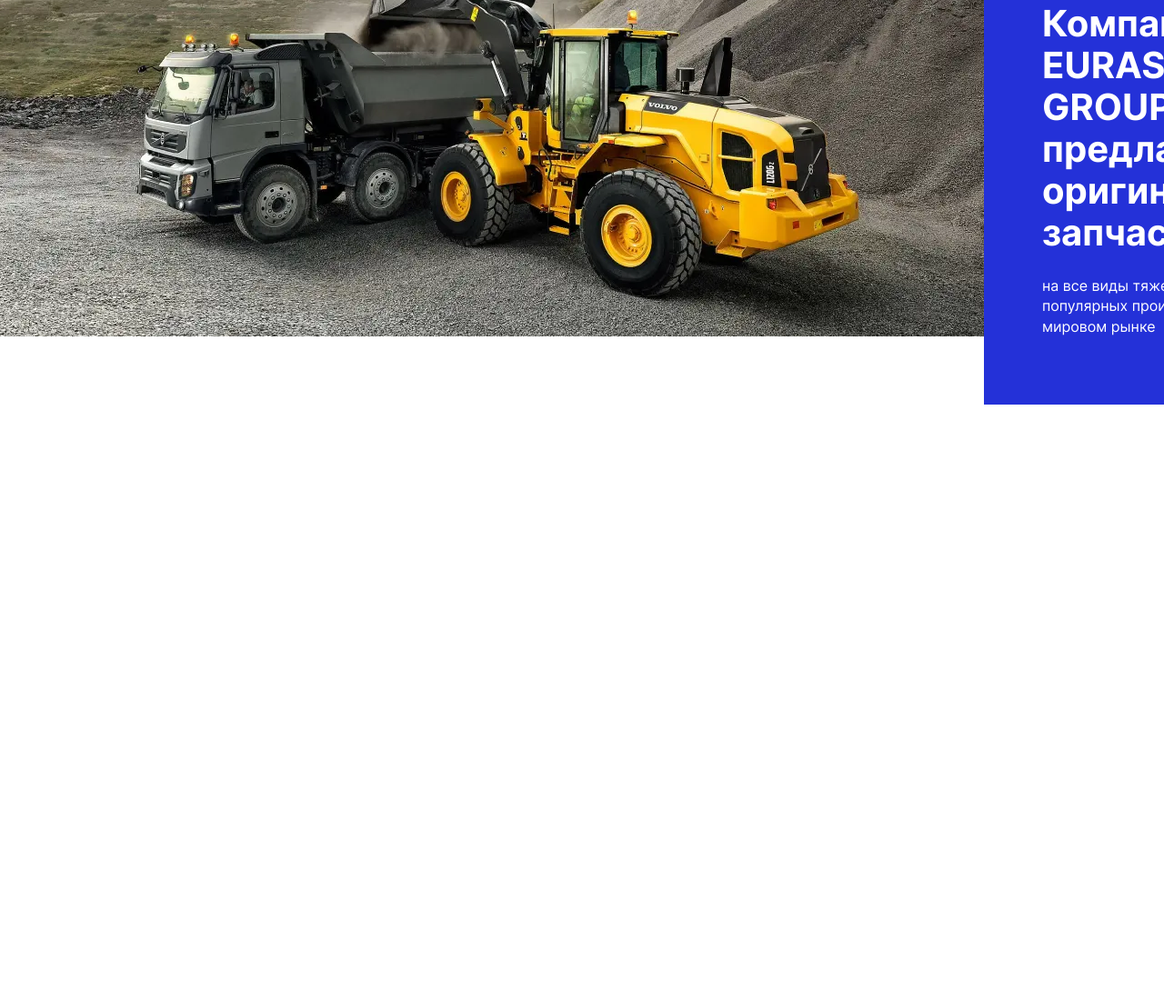
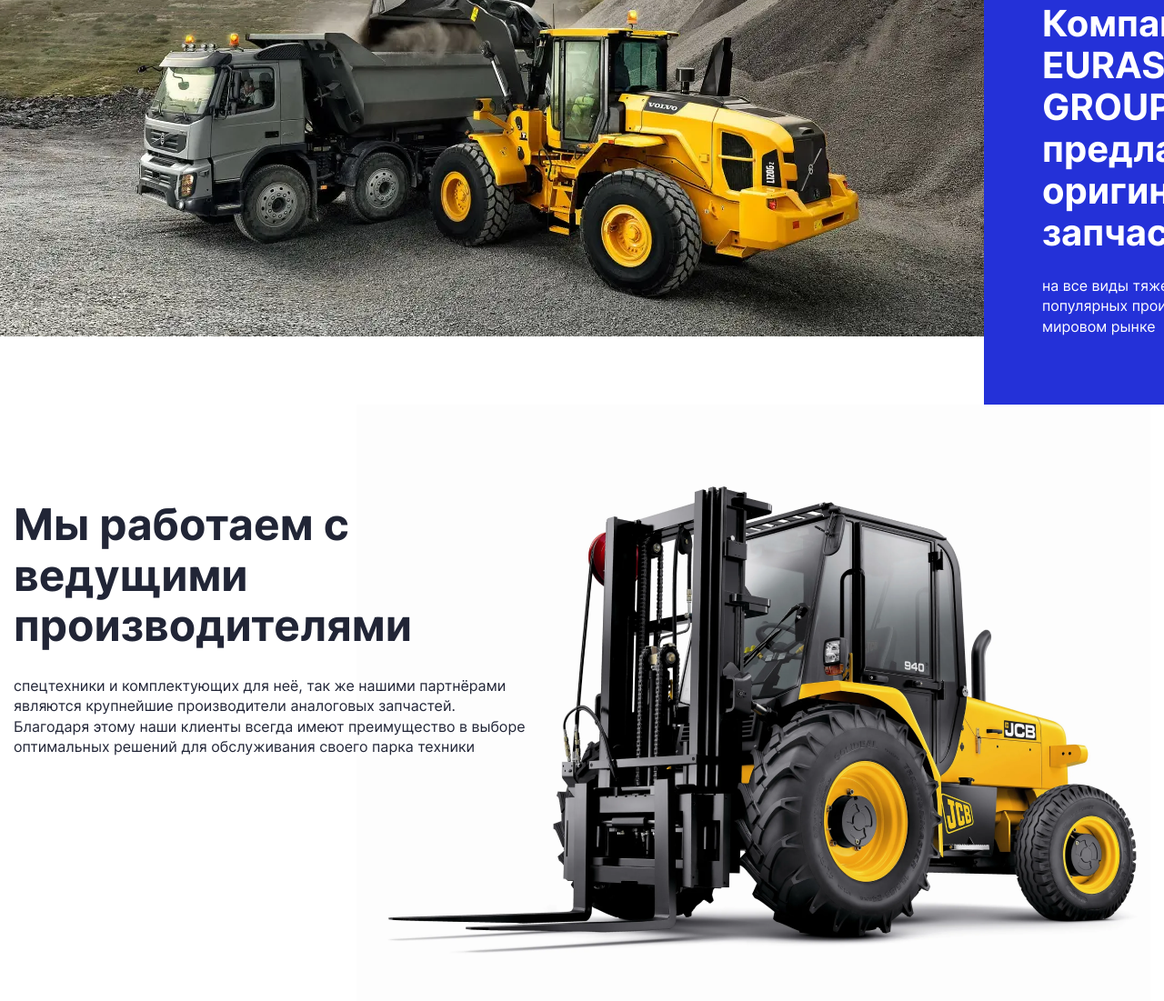
Before and after one commit to Unleashed97/eurasia-group, a website: page src/index.html in a window 1280 px wide. Shown: the part 5666-6767 px from the top of the page at 91% size. Before the commit the page ends 6111 px from the top, so only its background shows below. Drawn offline with nearby package versions, Linux system fonts and the light colour scheme; files that its build step writes are made by us from their sources; files whose address does not match are found by name.

Commit message:
feat: add section lead manufacturers

```diff
--- a/src/index.html
+++ b/src/index.html
@@ -719,6 +719,23 @@
                 </div>
             </div>
         </section>
+
+        <!-- section lead manufacturers -->
+        <section class="section section--lead-manufacturers">
+            <div class="container">
+                <div class="section__inner">
+                    <div class="section__header">
+                        <h3 class="section__title">Мы работаем
+                            с ведущими производителями</h3>
+                        <p class="section__subtitle">
+                            спецтехники и комплектующих для неё, так же нашими партнёрами являются крупнейшие
+                            производители аналоговых запчастей. Благодаря этому наши клиенты всегда имеют преимущество в
+                            выборе оптимальных решений для обслуживания своего парка техники
+                        </p>
+                    </div>
+                </div>
+            </div>
+        </section>
     </main>
     <!-- footer include -->
     @@include('html/partials/footer.html')
--- a/src/scss/components/section.scss
+++ b/src/scss/components/section.scss
@@ -219,6 +219,24 @@
         }
     }
 
+    &--lead-manufacturers {
+        .section__inner {
+            height: 656px;
+            background: url('../img/section/lead-manufacturers/forklift.png')
+                no-repeat;
+            background-position-x: right;
+        }
+
+        .section__title {
+            margin-top: 104px;
+            max-width: 441px;
+        }
+
+        .section__subtitle {
+            max-width: 566px;
+        }
+    }
+
     &__inner {
         width: 100%;
         display: flex;
```
Also changed, not shown: dist/css/style.min.css, dist/img/section/lead-manufacturers/forklift.png (added), dist/img/section/lead-manufacturers/forklift.webp (added), dist/index.html, src/img/section/lead-manufacturers/forklift.png (added).
